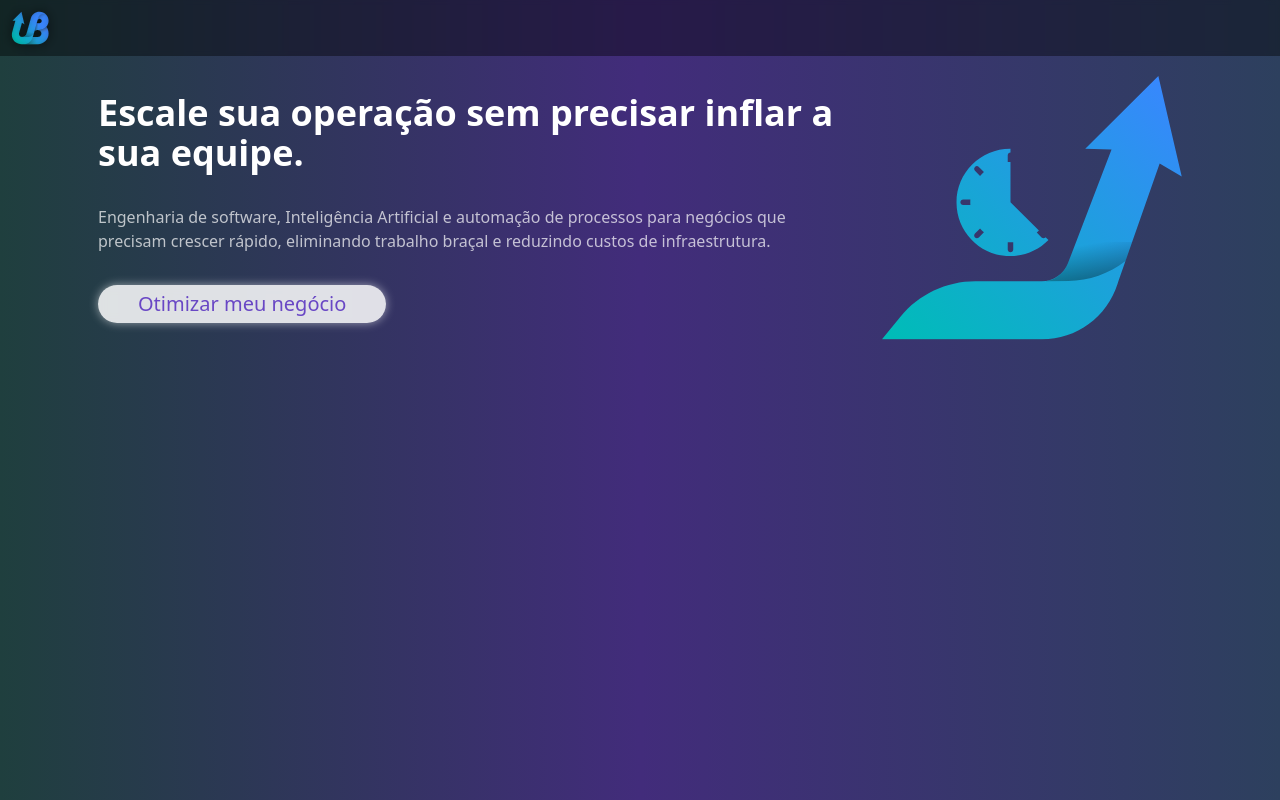
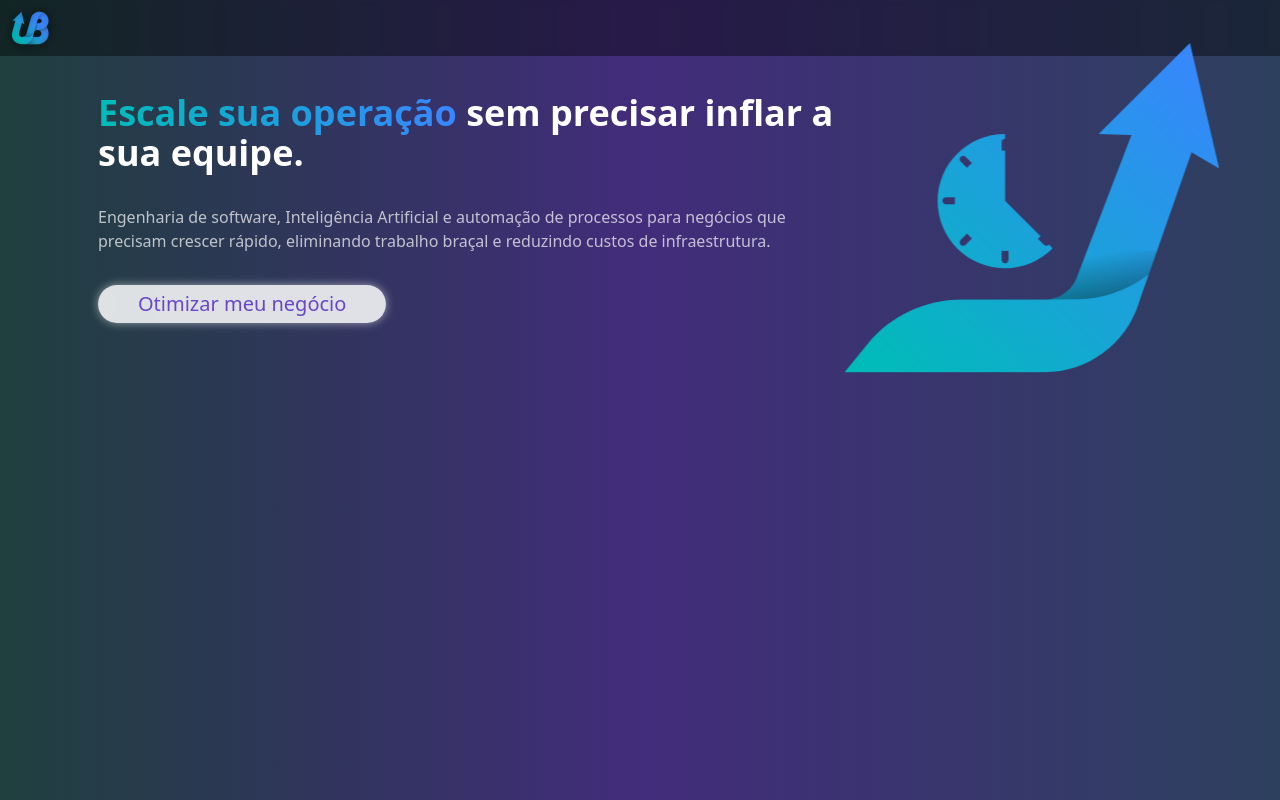
Before and after one commit to TheLastJedi00/leno-borges, an Angular app: page / in a window 1280 px wide. Built offline with nearby package versions, Linux system fonts and the light colour scheme.

Commit message:
feat<landing, styles>: texto gradient

```diff
--- a/src/app/pages/landing/landing.html
+++ b/src/app/pages/landing/landing.html
@@ -3,7 +3,8 @@
   <section class="p-5 flex flex-col items-center justify-center md:flex-row gap-10">
     <div class="grid gap-8 sm:w-[60%]">
       <h1 class="text-white text-4xl font-semibold">
-        Escale sua operação sem precisar inflar a sua equipe.
+        <b class="text-gradient font-bold">Escale sua operação</b>
+        sem precisar inflar a sua equipe.
       </h1>
       <h2 class="text-white/70">
         Engenharia de software, Inteligência Artificial e automação de processos para negócios que
--- a/src/styles.scss
+++ b/src/styles.scss
@@ -21,3 +21,10 @@ $green: #00BCB8;
 .text-violet {
     color: $violet;
 }
+
+.text-gradient {
+    background-image: linear-gradient(to right, $green, $blue);
+    background-clip: text;
+    -webkit-background-clip: text;
+    color: transparent;
+}
```
Also changed, not shown: src/app/shared/grow-up/grow-up.ts (+1 -1 lines).
